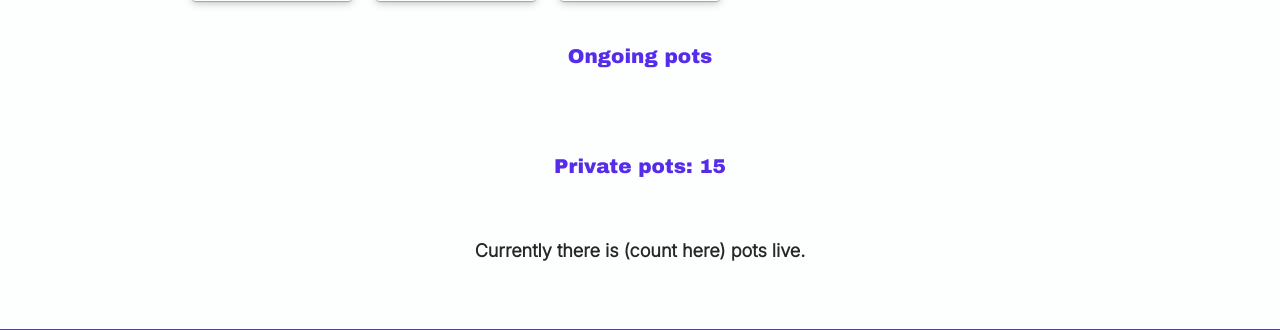
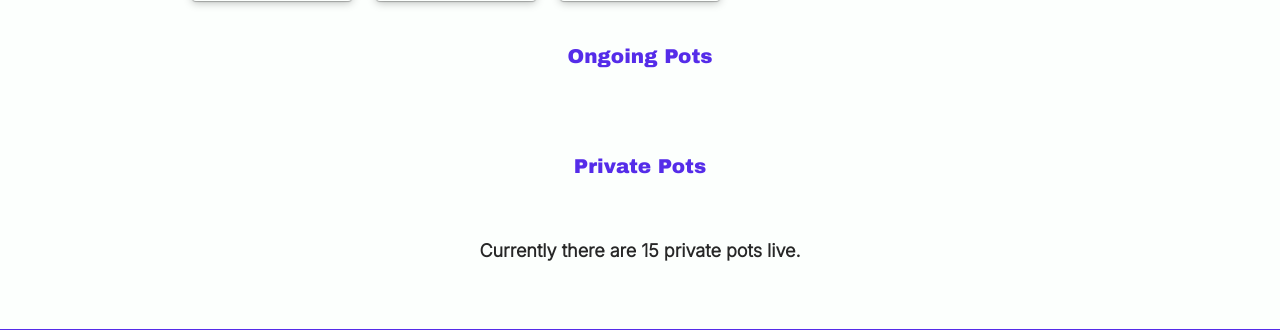
Before and after one commit to AwsSG/revfinance, a Flask app: page /dashboard/ in a window 1280 px wide. Shown: the part 809-1139 px from the top of the page. Run offline with Flask 3, Linux system fonts and the light colour scheme; data comes from the database, SQL or seed files in the repository; style sheets or scripts are compiled from the project's sources; some libraries are stand-ins or nearby versions.

Commit message:
BUG FIX: changed location where count of private pots are displayed.

```diff
--- a/templates/dashboard.html
+++ b/templates/dashboard.html
@@ -47,14 +47,11 @@
     </div>
 
     <!-- Pots in progress -->
-    <h3 class="py-2 text-center border-y-[1px] border-baby-powder">Ongoing pots</h3>
+    <h3 class="py-2 text-center border-y-[1px] border-baby-powder">Ongoing Pots</h3>
     <div id="pots-container" class="grid grid-cols-5 gap-6 py-[2rem]">
-
-
-
     </div>
 
     <!-- Private pots count -->
-    <h3 class="py-2 mb-[3rem] text-center border-y-[1px] border-baby-powder">Private pots: {{ private_pots.count() }}</h3>
-    <p class="text-center mb-[4rem] font-bold text-lg dark:text-rajah">Currently there is (count here) pots live.</p>
+    <h3 class="py-2 mb-[3rem] text-center border-y-[1px] border-baby-powder">Private Pots</h3>
+    <p class="text-center mb-[4rem] font-bold text-lg dark:text-rajah">Currently there are {{ private_pots.count() }} private pots live.</p>
 {% endblock %}
```
